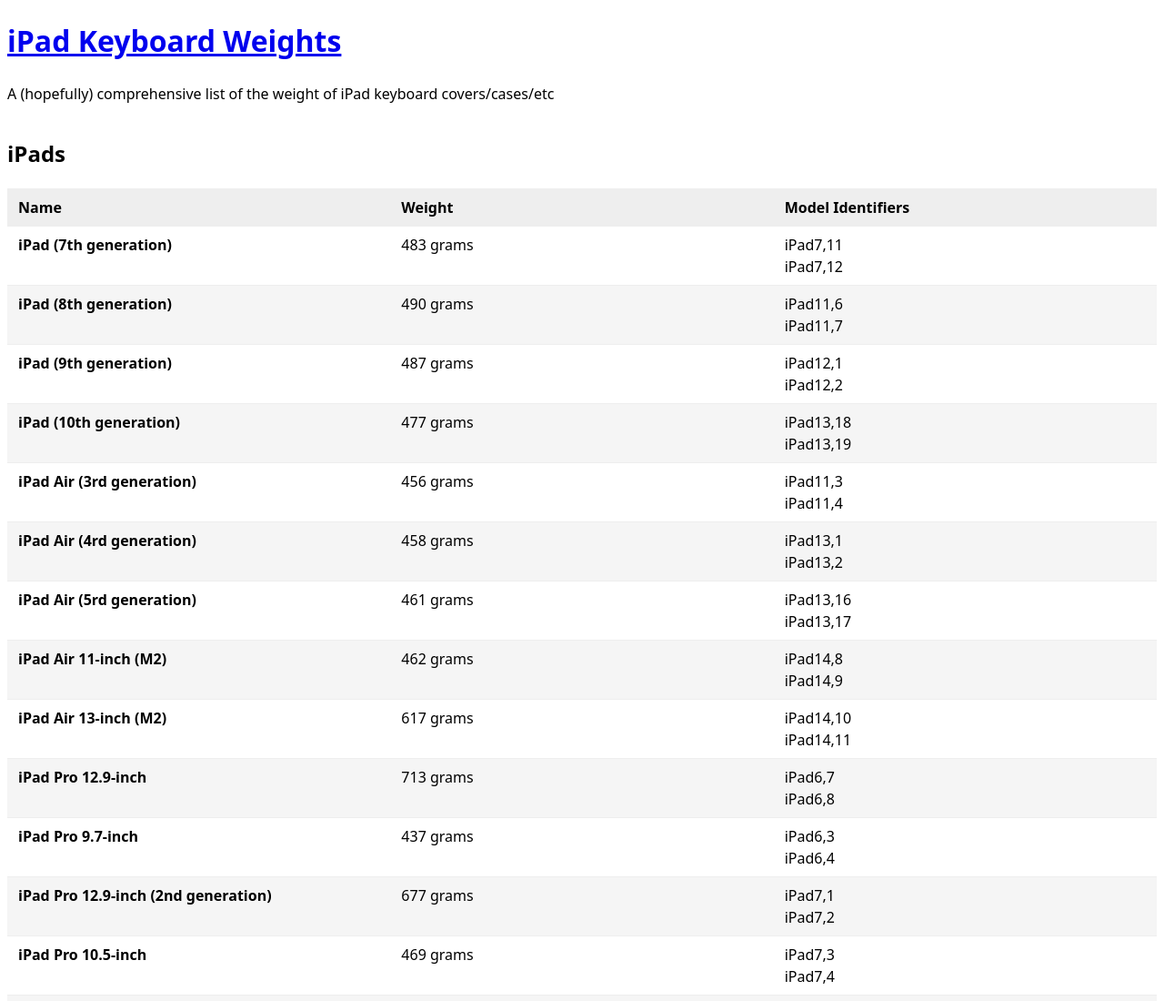
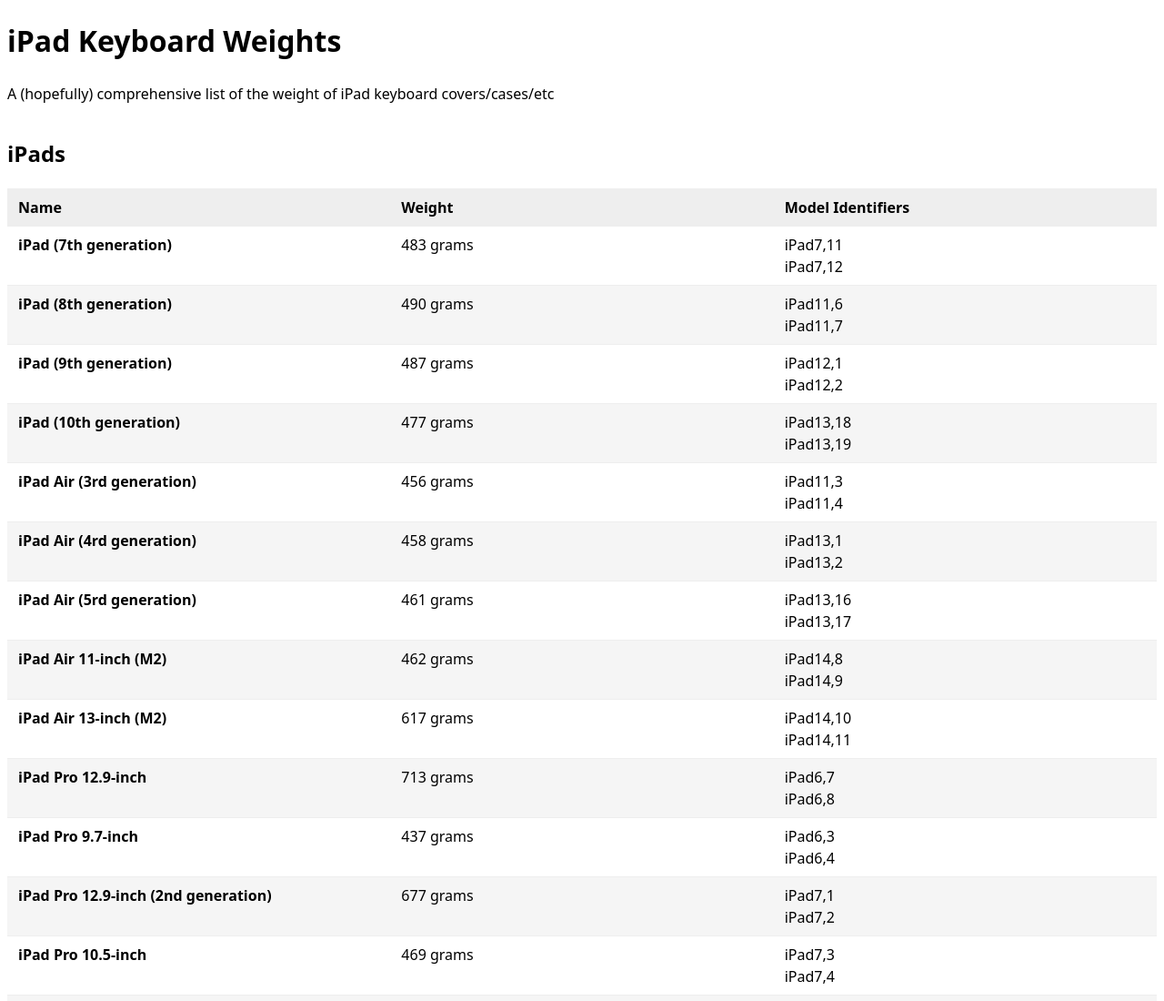
Before and after one commit to cbirdsong/ipad-keyboard-weights, an Eleventy site: page index.njk in a window 1280 px wide. Shown: the top 1100 px of the page at 91% size. Built offline with nearby package versions, Linux system fonts and the light colour scheme; Eleventy itself is replaced by a stand-in of ours; files that its build step writes are made by us from their sources.

Commit message:
Remove broken link

```diff
--- a/_includes/base.njk
+++ b/_includes/base.njk
@@ -51,7 +51,7 @@
 
 		<header>
 			<h1>
-				<a href="/" class="home-link">{{ metadata.title }}</a>
+				{{ metadata.title }}
 			</h1>
 			<p>{{ metadata.description }}</p>
 		</header>
@@ -64,9 +64,8 @@
 			<p>
 				<small>
 					<a href="https://github.com/cbirdsong/ipad-keyboard-weights">View on GitHub</a>
-				</a>
-			</small>
-		</p>
-	</footer>
-</body>
+				</small>
+			</p>
+		</footer>
+	</body>
 </html>
```
